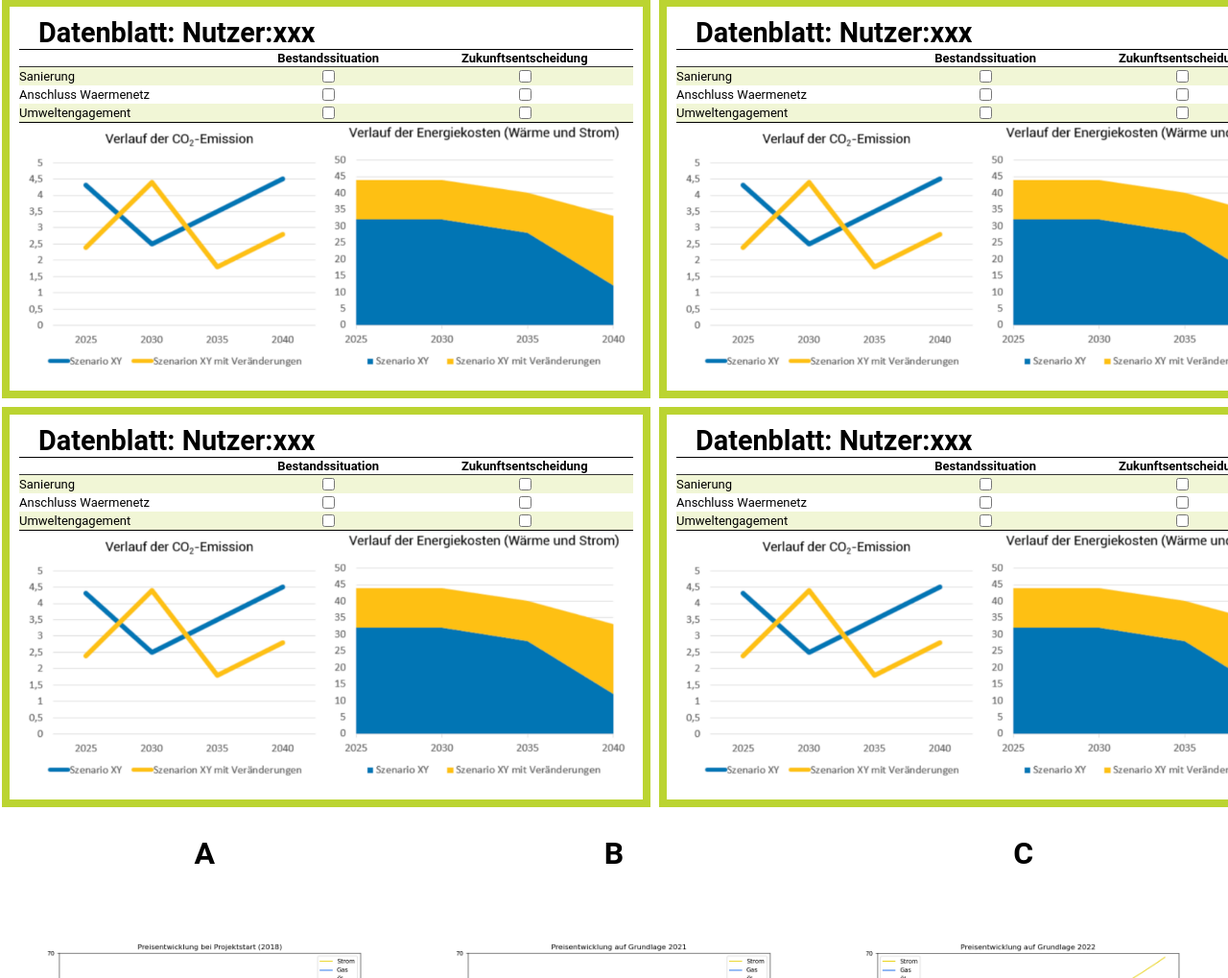
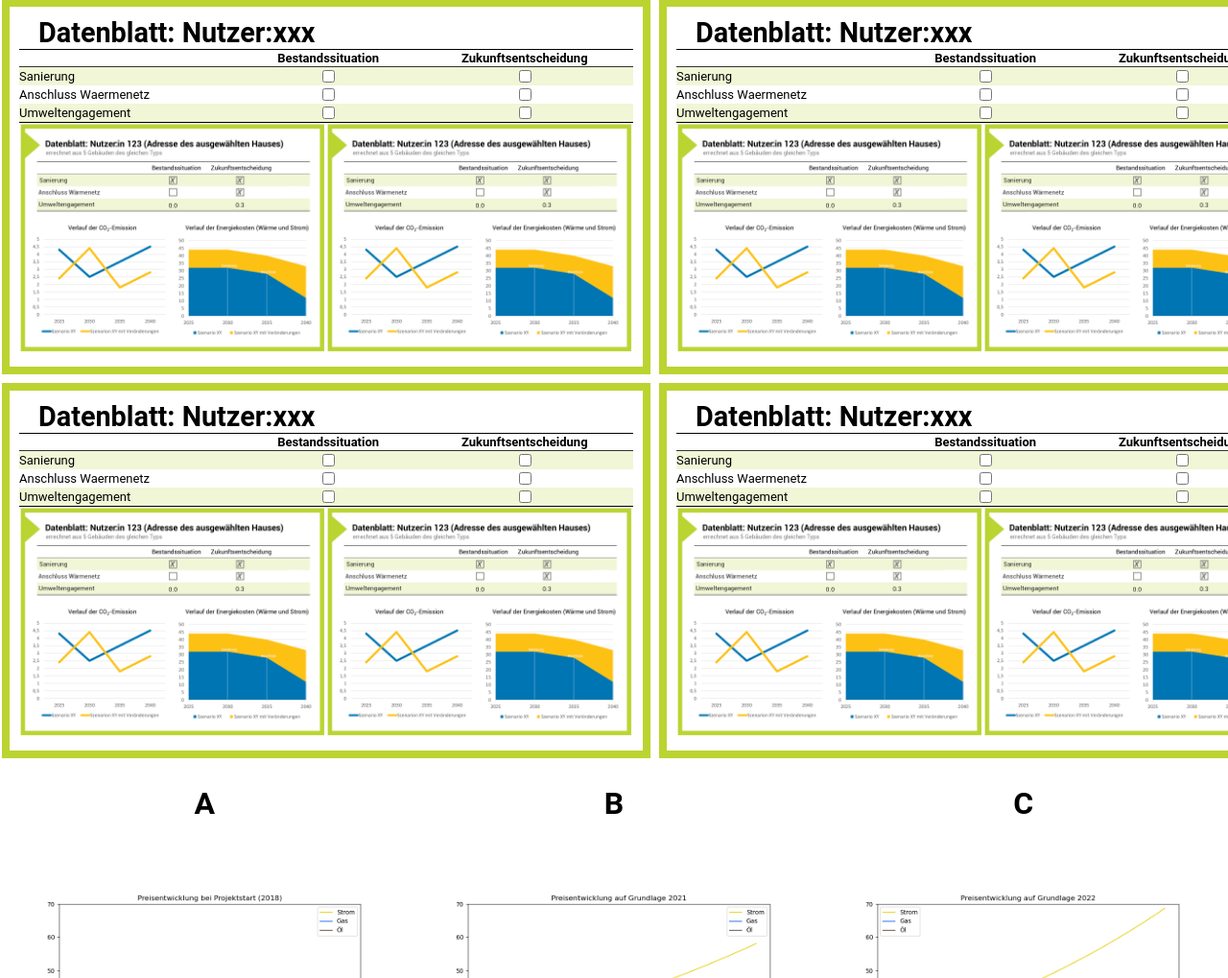
Before and after one commit to cqx931/q100_info, a website: page public/index.html in a window 1280 px wide. Shown: the part 1007-2026 px from the top of the page at 96% size. Drawn offline with nearby package versions, Linux system fonts and the light colour scheme; no server answers.

Commit message:
insert graph images via udp

```diff
--- a/public/index.html
+++ b/public/index.html
@@ -102,11 +102,11 @@
 					</table>
 
 				</div>
-				<div class="graph graphR">
-					<img src="individualDataViewCO2graph.png">
+				<div class="graph graphR emissions_graphs">
+					<img src="individualDataViewSample.png">
 				</div>
-				<div class="graph graphL">
-					<img src="individualDataViewStormgraph.png" alt="">
+				<div class="graph graphL energy_cost_graphs">
+					<img src="individualDataViewSample.png" alt="">
 				</div>
 			</div>
 			<div class="quarterSection" id="dataViewIndividualQuarter1">
@@ -136,11 +136,11 @@
 					</table>
 
 				</div>
-				<div class="graph graphR">
-					<img src="individualDataViewCO2graph.png">
+				<div class="graph graphR emissions_graphs">
+					<img src="individualDataViewSample.png">
 				</div>
-				<div class="graph graphL">
-					<img src="individualDataViewStormgraph.png" alt="">
+				<div class="graph graphL energy_cost_graphs">
+					<img src="individualDataViewSample.png" alt="">
 				</div>
 			</div>
 			<div class="quarterSection" id="dataViewIndividualQuarter2">
@@ -170,11 +170,11 @@
 					</table>
 
 				</div>
-				<div class="graph graphR">
-					<img src="individualDataViewCO2graph.png">
+				<div class="graph graphR emissions_graphs">
+					<img src="individualDataViewSample.png">
 				</div>
-				<div class="graph graphL">
-					<img src="individualDataViewStormgraph.png" alt="">
+				<div class="graph graphL energy_cost_graphs">
+					<img src="individualDataViewSample.png" alt="">
 				</div>
 			</div>
 			<div class="quarterSection" id="dataViewIndividualQuarter3">
@@ -204,11 +204,11 @@
 					</table>
 
 				</div>
-				<div class="graph graphR">
-					<img src="individualDataViewCO2graph.png">
+				<div class="graph graphR emissions_graphs">
+					<img src="individualDataViewSample.png">
 				</div>
-				<div class="graph graphL">
-					<img src="individualDataViewStormgraph.png" alt="">
+				<div class="graph graphL energy_cost_graphs">
+					<img src="individualDataViewSample.png" alt="">
 				</div>
 			</div>
 			<!-- <div class="sample">
--- a/public/js/dataViewIndividual.js
+++ b/public/js/dataViewIndividual.js
@@ -76,6 +76,9 @@ const injectDataToIndividualDataView = function(data) {
         $("#dataViewIndividualQuarter"+i).find(".refurbishedFuture").prop("checked", targetBuilding["refurbished_prior"])
         $("#dataViewIndividualQuarter"+i).find(".environmentCommitmentNow").prop("checked", targetBuilding["environmental_engagement"])
         $("#dataViewIndividualQuarter"+i).find(".environmentCommitmentFuture").prop("checked", targetBuilding["environmental_engagement_prior"])
+
+        $("#dataViewIndividualQuarter"+i).find(".emissions_graphs img").attr("src", targetBuilding["emissions_graphs"]);
+        $("#dataViewIndividualQuarter"+i).find(".energy_cost_graphs img").attr("src", targetBuilding["energy_cost_graphs"]);
     }
 
 }
--- a/public/js/sampleData.js
+++ b/public/js/sampleData.js
@@ -122,8 +122,8 @@ const dataViewIndividualData = {
                         "avg_spec_heat_consumption": 168.2295352941,
                         "avg_spec_power_consumption": 0.0,
                         "cluster_size": 34.0,
-                        "emissions_graphs": "/home/dunland/github/qScope/data/outputs/output_20220830_12-42-29emissions/CO2_emissions_7.44.png",
-                        "energy_cost_graphs": "",
+                        "emissions_graphs": "data/outputs/output_test/individualDataViewCO2graph.png",
+                        "energy_cost_graphs": "data/outputs/output_test/individualDataViewStormgraph.png",
                         "CO2": 0.022635805,
                         "connection_to_heat_grid": true,
                         "connection_to_heat_grid_prior": true,
@@ -144,8 +144,8 @@ const dataViewIndividualData = {
                         "avg_spec_heat_consumption": 168.2295352941,
                         "avg_spec_power_consumption": 0.0,
                         "cluster_size": 34.0,
-                        "emissions_graphs": "/home/dunland/github/qScope/data/outputs/output_20220830_12-42-29emissions/CO2_emissions_7.44.png",
-                        "energy_cost_graphs": "",
+                        "emissions_graphs": "data/outputs/output_test/individualDataViewCO2graph.png",
+                        "energy_cost_graphs": "data/outputs/output_test/individualDataViewStormgraph.png",
                         "CO2": 0.022635805,
                         "connection_to_heat_grid": true,
                         "connection_to_heat_grid_prior": true,
@@ -166,8 +166,8 @@ const dataViewIndividualData = {
                         "avg_spec_heat_consumption": 168.2295352941,
                         "avg_spec_power_consumption": 0.0,
                         "cluster_size": 34.0,
-                        "emissions_graphs": "/home/dunland/github/qScope/data/outputs/output_20220830_12-42-29emissions/CO2_emissions_7.44.png",
-                        "energy_cost_graphs": "",
+                        "emissions_graphs": "data/outputs/output_test/individualDataViewCO2graph.png",
+                        "energy_cost_graphs": "data/outputs/output_test/individualDataViewStormgraph.png",
                         "CO2": 0.022635805,
                         "connection_to_heat_grid": true,
                         "connection_to_heat_grid_prior": true,
@@ -188,8 +188,8 @@ const dataViewIndividualData = {
                         "avg_spec_heat_consumption": 168.2295352941,
                         "avg_spec_power_consumption": 0.0,
                         "cluster_size": 34.0,
-                        "emissions_graphs": "/home/dunland/github/qScope/data/outputs/output_20220830_12-42-29emissions/CO2_emissions_7.44.png",
-                        "energy_cost_graphs": "",
+                        "emissions_graphs": "data/outputs/output_test/individualDataViewCO2graph.png",
+                        "energy_cost_graphs": "data/outputs/output_test/individualDataViewStormgraph.png",
                         "CO2": 0.022635805,
                         "connection_to_heat_grid": true,
                         "connection_to_heat_grid_prior": true,
```
